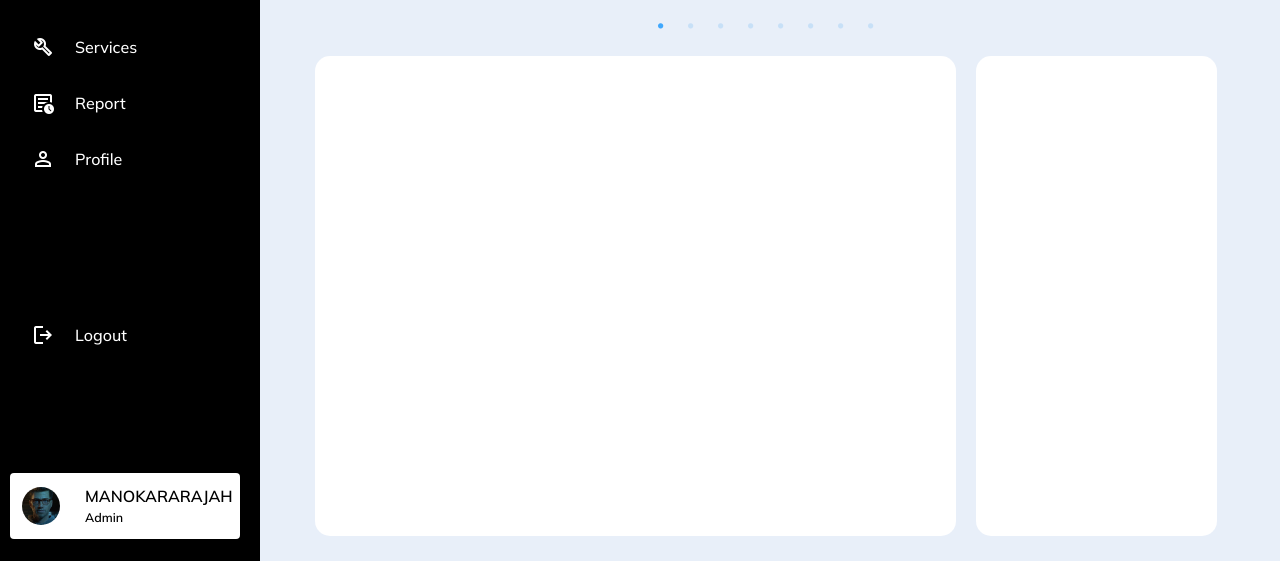
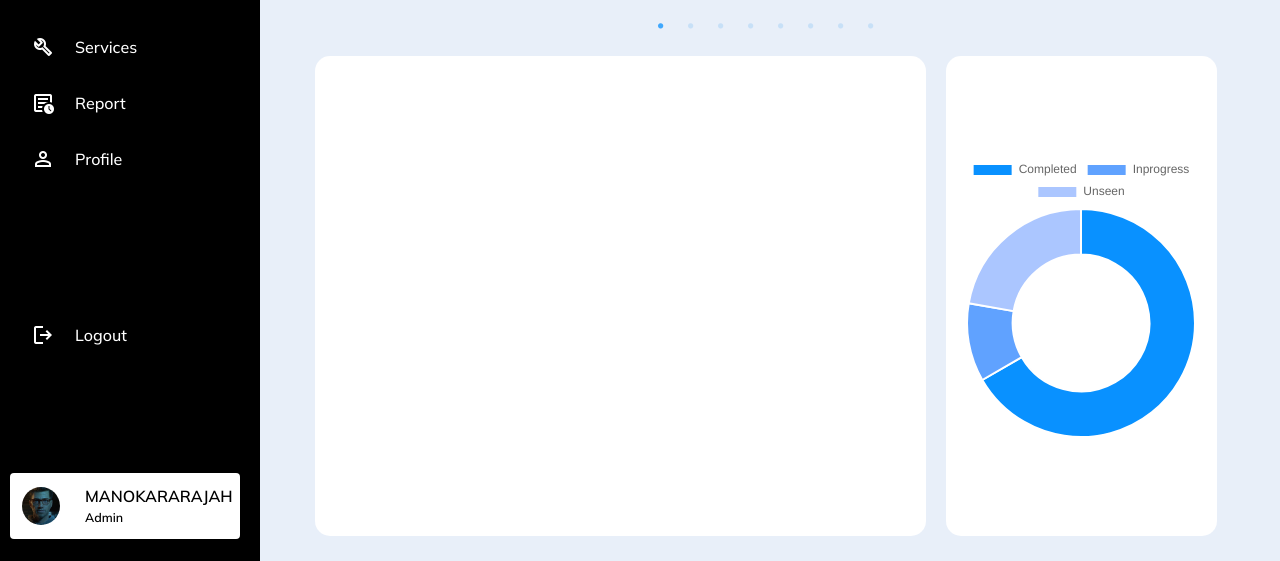
Before and after one commit to CommuniCareSL/CommuniCare-WebApp, a React (Vite) app: page /dashboard in a window 1280 px wide. Shown: the part 236-797 px from the top of the page. Built offline with nearby package versions, Linux system fonts and the light colour scheme.

Commit message:
adding a doughnut chart to complaint summery

```diff
--- a/package.json
+++ b/package.json
@@ -19,6 +19,8 @@
     "bootstrap": "^5.3.3",
     "boxicons": "^2.1.4",
     "chart.js": "^4.4.3",
+    "primeicons": "^7.0.0",
+    "primereact": "^10.7.0",
     "react": "^18.3.1",
     "react-dom": "^18.3.1",
     "react-icons": "^5.2.1",
--- a/src/components/Admin/DoughnutChart.jsx
+++ b/src/components/Admin/DoughnutChart.jsx
@@ -1,11 +1,43 @@
-import React from 'react'
+import React, { useState, useEffect } from 'react';
+import { Chart } from 'primereact/chart';
 
 const DoughnutChart = () => {
+  const [chartData, setChartData] = useState({});
+  const [chartOptions, setChartOptions] = useState({});
+
+  useEffect(() => {
+    const documentStyle = getComputedStyle(document.documentElement);
+    const data = {
+      labels: ['Completed', 'Inprogress', 'Unseen'],
+      datasets: [
+        {
+          data: [300, 50, 100],
+          backgroundColor: [
+          '#0991ff',
+          '#60a2ff',
+          '#abc6ff'
+        ],
+        hoverBackgroundColor: [
+          '#0991ff',
+          '#60a2ff',
+          '#abc6ff'
+        ]
+        }
+      ]
+    };
+    const options = {
+      cutout: '60%'
+    };
+
+    setChartData(data);
+    setChartOptions(options);
+  }, []);
+
   return (
-    <div>
-
+    <div className="card flex justify-content-center">
+      <Chart type="doughnut" data={chartData} options={chartOptions} className="w-full md:w-30rem" />
     </div>
-  )
+  );
 }
 
-export default DoughnutChart
+export default DoughnutChart;
--- a/src/pages/Admin/Dashboard.jsx
+++ b/src/pages/Admin/Dashboard.jsx
@@ -1,14 +1,11 @@
 // import React from 'react'
 import Sidebar from '../../components/Admin/Sidebar';
 import CardSlider from '../../components/Admin/CardSlider';
-// import DoughnutChart from '../../components/Admin/DoughnutChart';
+import DoughnutChart from '../../components/Admin/DoughnutChart';
 import WaveIcon from '../../assets/Admin/waving-hand.png';
 
 import '../../styles/pages/Admin/Dashboard.css';
 import '../../styles/components/Admin/CardSlider.css';
-// import { width } from '@fortawesome/free-brands-svg-icons/fa42Group';
-// import profileImg from '../../assets/Admin/profile-img.jpg';
-// import { height } from '@fortawesome/free-brands-svg-icons/fa42Group';
 
 const Dashboard = () => {
   return (
@@ -26,9 +23,11 @@ const Dashboard = () => {
 
         <div className="admin-dashboard-appointment-complaint-summery">
           <div className="admin-dashboard-appointment-summery"></div>
+
           <div className="admin-dashboard-complaint-summery">
+            <DoughnutChart />
+          </div>
 
-          </div>
         </div>
 
       </div>
--- a/src/styles/pages/Admin/Dashboard.css
+++ b/src/styles/pages/Admin/Dashboard.css
@@ -56,6 +56,9 @@
   background-color: #fff;
   margin-left: 10px;
   border-radius: 15px;
+  display: flex;
+  align-items: center;
+  justify-content: center;
 }
 
 /* .admin-dashboard-detailed-box{
```
Also changed, not shown: 1 other file (tests, documents, lock files or other folders).
